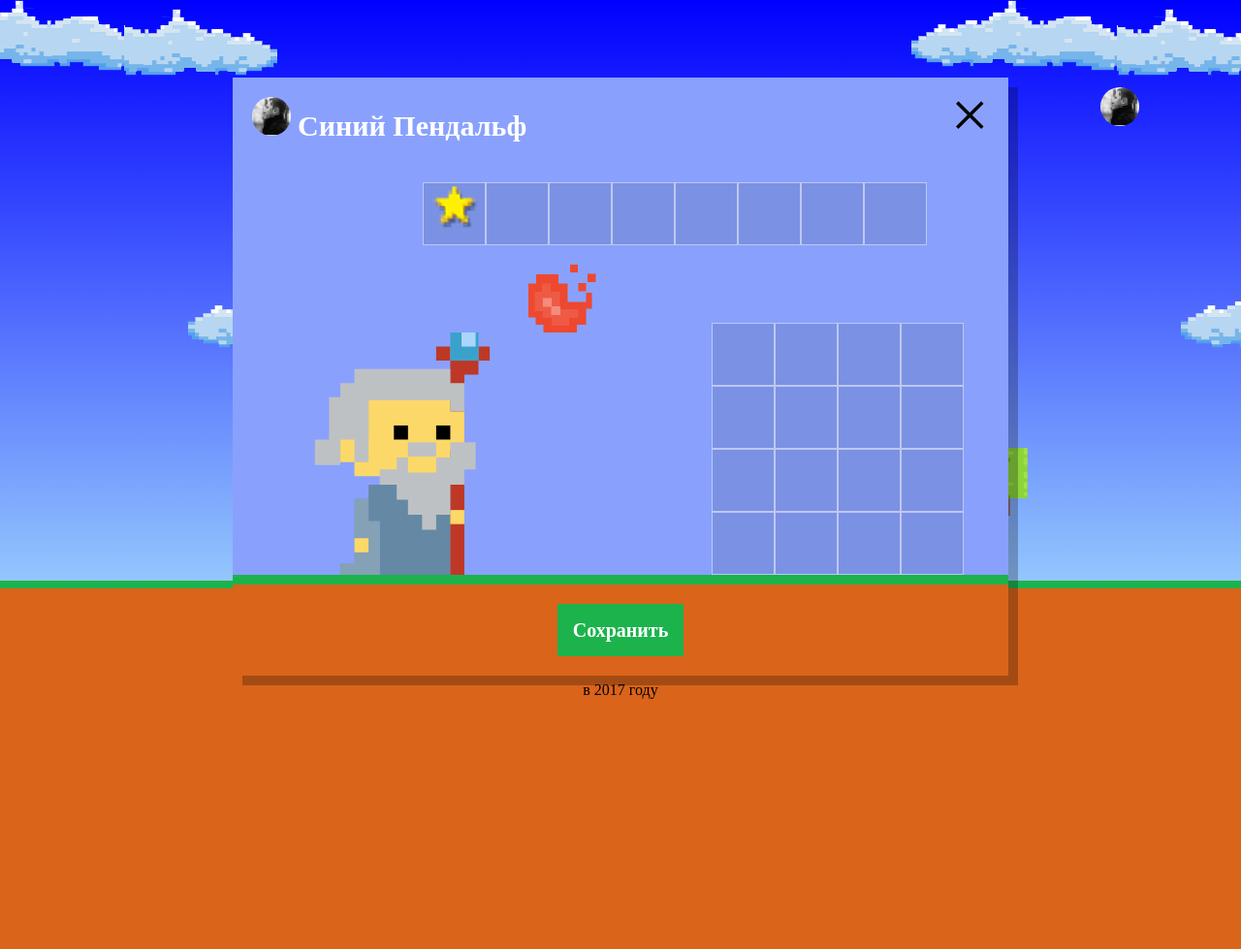
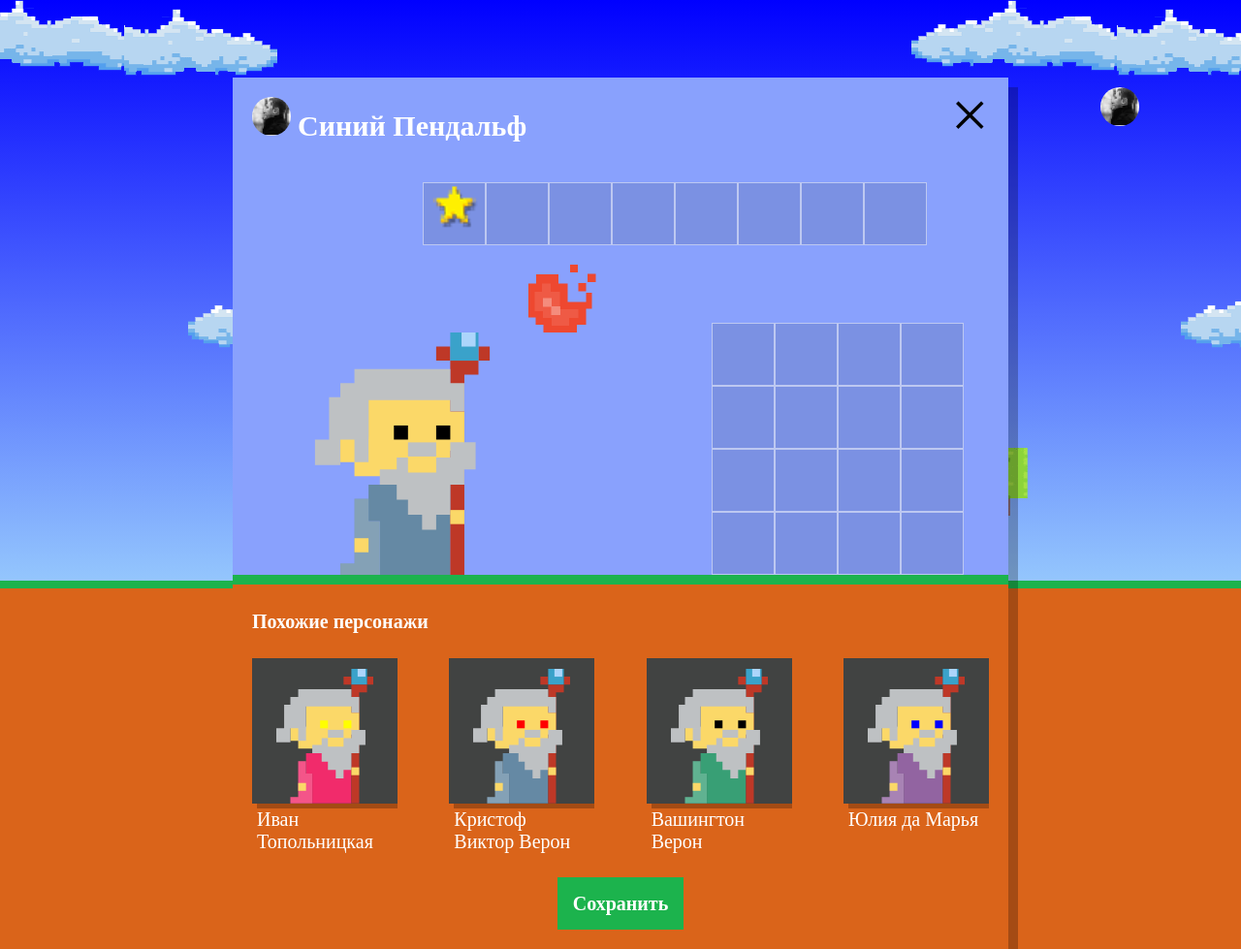
Before and after one commit to knenkne/Code-N-Magick, a website built with webpack: page index.html in a window 1280 px wide. Shown: the whole page at 97% size. Before the commit the page ends 800 px from the top, so only its background shows below. Built offline with nearby package versions, Linux system fonts and the light colour scheme; a web font is replaced by a local one.

Commit message:
Similar wizards add via template

```diff
--- a/index.html
+++ b/index.html
@@ -181,5 +181,6 @@
   </div>
 </template>
 <script src="dist/bundle.js"></script>
+<script src="src/game.js"></script>
 </body>
 </html>
--- a/package.json
+++ b/package.json
@@ -40,6 +40,6 @@
     "watch": "babel js -d src --presets es2015 -w"
   },
   "engines": {
-    "node": "8.11"
+    "node": "9.11"
   }
 }
--- a/src/index.js
+++ b/src/index.js
@@ -1,4 +1,4 @@
-import * as startup from './startup';
 import * as stat from './stat';
-import * as setup from './setup';
-import * as game from './game';
+import {addWizards} from './setup';
+
+addWizards();
--- a/src/setup.js
+++ b/src/setup.js
@@ -1,7 +1,66 @@
-document.querySelector(`.setup`).classList.remove(`hidden`);
+import {getRandomArrayElement} from './utils';
 
 const MAX_WIZARDS = 4;
-const Name = [`Иван`, `Хуан Себастьян`, `Мария`, `Кристоф`, `Виктор`, `Юлия`, `Люпита`, `Вашингтон`];
-const Surname = [`да Марья`, `Верон`, `Мирабелла`, `Вальц`, `Онопко`, `Топольницкая`, `Нионго`, `Ирвинг`];
-const CoatColor = [`rgb(101, 137, 164)`, `rgb(241, 43, 107)`, `rgb(146, 100, 161)`, `rgb(56, 159, 117)`, `rgb(215, 210, 55)`, `rgb(0, 0, 0)`];
-const EyesColor = [`black`, `red`, `blue`, `yellow`, `green`];
+const WIZARD_PARAMS =
+  {
+    name: [
+      `Иван`,
+      `Хуан Себастьян`,
+      `Мария`,
+      `Кристоф Виктор`,
+      `Юлия`,
+      `Люпита`,
+      `Вашингтон`
+    ],
+    surname: [
+      `да Марья`,
+      `Верон`,
+      `Мирабелла`, `Вальц`,
+      `Онопко`,
+      `Топольницкая`,
+      `Нионго`,
+      `Ирвинг`
+    ],
+    coat: [
+      `rgb(101, 137, 164)`,
+      `rgb(241, 43, 107)`,
+      `rgb(146, 100, 161)`,
+      `rgb(56, 159, 117)`,
+      `rgb(215, 210, 55)`,
+      `rgb(0, 0, 0)`
+    ],
+    eyes: [
+      `black`,
+      `red`,
+      `blue`,
+      `yellow`,
+      `green`
+    ]
+  };
+
+
+const wizardTemplate = document.querySelector(`#similar-wizard-template`).content.querySelector(`.setup-similar-item`);
+const wizardsList = document.querySelector(`.setup-similar-list`);
+
+document.querySelector(`.setup`).classList.remove(`hidden`);
+document.querySelector(`.setup-similar`).classList.remove(`hidden`);
+
+
+const renderWizard = (params) => {
+  const wizardElement = wizardTemplate.cloneNode(true);
+
+  wizardElement.querySelector(`.setup-similar-label`).textContent = `${getRandomArrayElement(params.name)} ${getRandomArrayElement(params.surname)}`;
+  wizardElement.querySelector(`.wizard-coat`).style.fill = getRandomArrayElement(params.coat);
+  wizardElement.querySelector(`.wizard-eyes`).style.fill = getRandomArrayElement(params.eyes);
+
+  return wizardElement;
+};
+
+const fragment = document.createDocumentFragment();
+for (let i = 0; i < MAX_WIZARDS; i++) {
+  fragment.appendChild(renderWizard(WIZARD_PARAMS));
+}
+
+const addWizards = () => wizardsList.appendChild(fragment);
+
+export {addWizards};
--- a/src/startup.js
+++ b/src/startup.js
@@ -1,4 +1,4 @@
-const fireballSize = 22;
+const fireballSize = 50;
 const getFireballSpeed = (left) => left ? 5 : 2;
 const wizardSpeed = 3;
 const wizardWidth = 70;
```
Also changed, not shown: dist/bundle.js, src/stat.js (line endings or trailing spaces), 1 other file.
